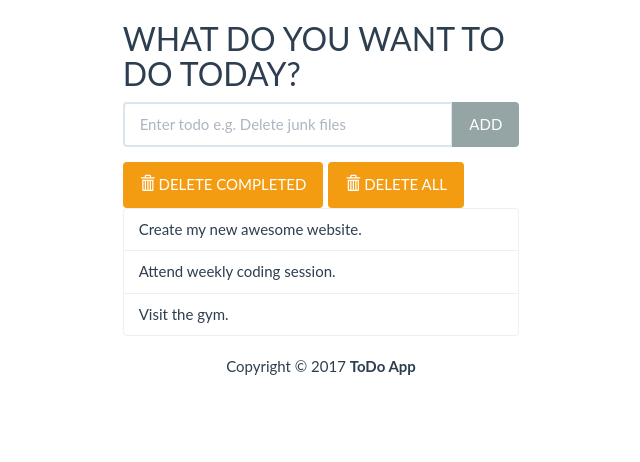
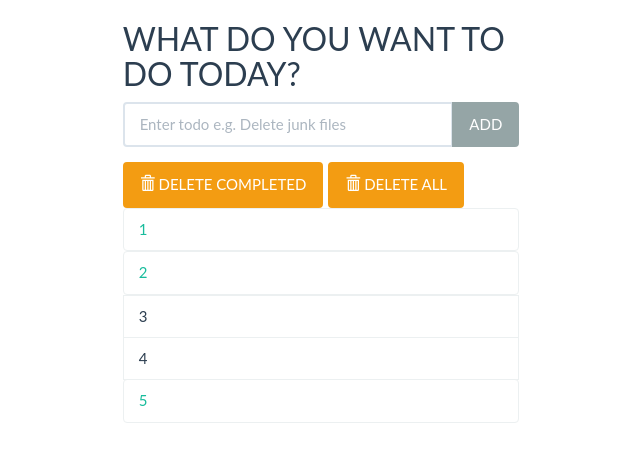
Before and after one commit to xiaoyongkong/To_do_List, a Django app: page / in a window 1280 px wide. Shown: the top 462 px of the page, without its empty margins (319-959 px from the left). Run offline with Django 3.2, Linux system fonts and the light colour scheme; data comes from the database, SQL or seed files in the repository; some libraries are stand-ins or nearby versions.

Commit message:
adding function

```diff
--- /dev/null
+++ b/todo/forms.py
@@ -0,0 +1,5 @@
+from django import forms
+
+class TodoForm(forms.Form):
+    text = forms.CharField(max_length=40, widget=forms.TextInput(
+            attrs={'class' : 'form-control', 'placeholder' : 'Enter todo e.g. Delete junk files', 'aria-label' : 'Todo', 'aria-describedby' : 'add-btn'}))
--- a/todo/models.py
+++ b/todo/models.py
@@ -5,4 +5,4 @@ class Todo(models.Model):
     complete = models.BooleanField(default=False)
 
     def __str__(self):
-        return self.text
+      return self.text
--- a/todo/templates/index.html
+++ b/todo/templates/index.html
@@ -21,12 +21,12 @@
 				<div class="col-lg-4 col-lg-offset-4" id="content">
 					<h2>WHAT DO YOU WANT TO DO TODAY?</h2>
 
-					<form action="#" method="POST" role="form">
-
+					<form action="{%  url 'add' %}" method="POST" role="form">
+            {%  csrf_token %}
 						<div class="form-group">
 							<div class="input-group">
-							  <input type="text" class="form-control" placeholder="Enter todo e.g. Delete junk files" aria-label="Todo" aria-describedby="add-btn">
-							  <span class="input-group-btn">
+                {{  form.text }}
+                <span class="input-group-btn">
 								  <button type="submit" class="btn btn-default" id="add-btn">ADD</button>
 							  </span>
 							</div>
@@ -51,25 +51,18 @@
 					</div>
 
 					<ul class="list-group t20">
-						<li class="list-group-item">Create my new awesome website.</li>
-						<li class="list-group-item todo-completed">Attend weekly coding session.</li>
-						<li class="list-group-item">Visit the gym.</li>
+            {% for todo in todo_list %}
+              {%  if todo.complete %}
+                <li class="list-group-item todo-completed">{{todo.text}}</li>
+              {%  else %}
+                <a href="#"><li class="list-group-item">{{ todo.text }}</li></a>
+              {%  endif %}
+            {%  endfor %}
 					</ul>
 				</div>
 			</div>
-
-			<footer>
-				<div class="row pad">
-					<div class="col-lg-12 text-center">
-						Copyright &copy; 2017 <strong>ToDo App</strong>
-					</div>
-				</div>
-			</footer>
 		</div>
-
-		<!-- jQuery
 		<script src="../static/bootstrap/js/jquery.min.js"></script>
-		Bootstrap JavaScript
-		<script src="../static/bootstrap/js/bootstrap.min.js"></script> -->
+		<script src="../static/bootstrap/js/bootstrap.min.js"></script>
 	</body>
 </html>
--- a/todo/urls.py
+++ b/todo/urls.py
@@ -2,5 +2,6 @@ from django.urls import path
 from . import views
 
 urlpatterns = [
-    path('', views.index, name = 'index')
+    path('', views.index, name = 'index'),
+    path('add', views.addTodo, name='add')
 ]
--- a/todo/views.py
+++ b/todo/views.py
@@ -1,5 +1,21 @@
-from django.shortcuts import render
+from django.shortcuts import render, redirect
+from django.views.decorators.http import require_POST
+from .models import Todo
+from .forms import TodoForm
 
 def index(request):
-  context = {}
+
+  todo_list = Todo.objects.order_by('id')
+  form = TodoForm()
+  context = {'todo_list' : todo_list, 'form' : form }
   return render(request, 'index.html', context)
+
+@require_POST
+def addTodo(request):
+  form = TodoForm(request.POST)
+
+  if form.is_valid():
+    new_todo = Todo(text=request.POST['text'])
+    new_todo.save()
+
+  return redirect('index')
```
